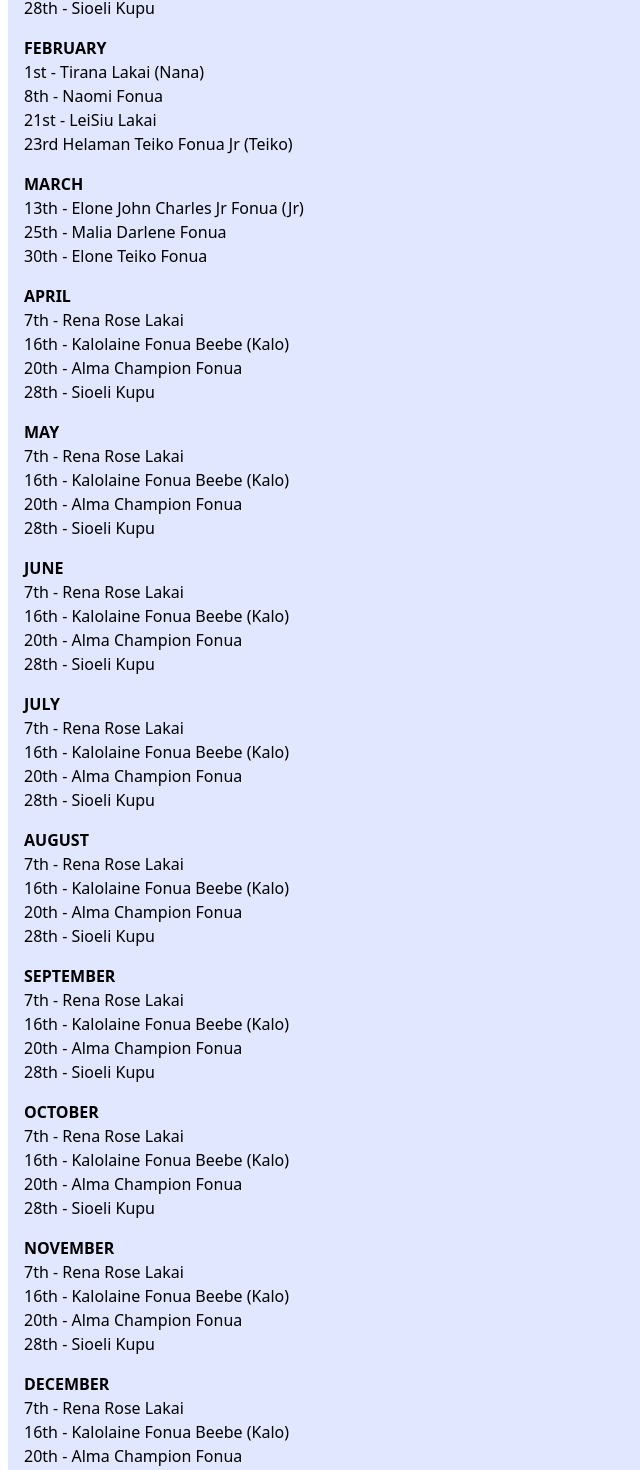
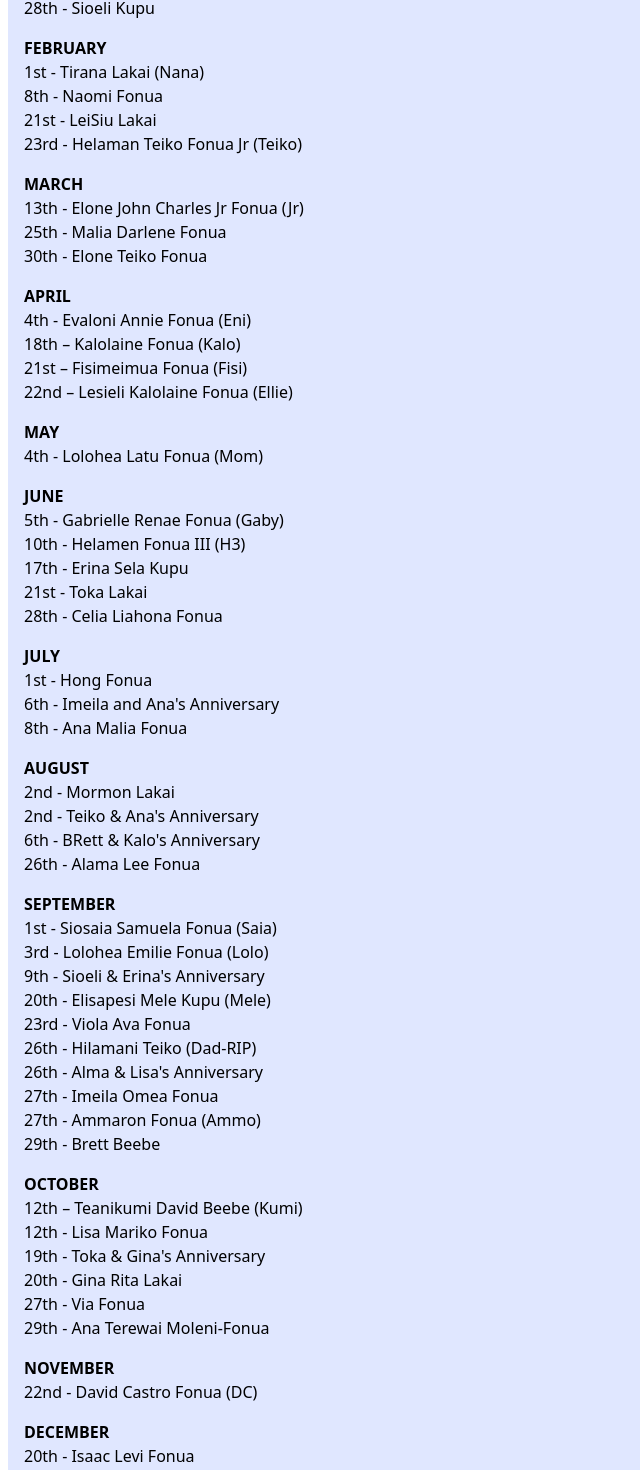
Before and after one commit to sfonua10/family-birthdays-anniversaries, a Next.js app: page / in a window 1280 px wide. Shown: the part 116-1586 px from the top of the page, without its empty margins (0-640 px from the left). Built offline with nearby package versions, Linux system fonts and the light colour scheme.

Commit message:
add rest of birthday content

```diff
--- a/pages/index.js
+++ b/pages/index.js
@@ -1,5 +1,5 @@
 import Head from "next/head";
-import Month from '../components/month';
+import Month from "../components/month";
 
 export default function Home() {
   return (
@@ -8,19 +8,108 @@ export default function Home() {
         <title>Create Next App</title>
         <link rel="icon" href="/favicon.ico" />
       </Head>
-    <Month month="JANUARY" celebrants={['7th - Rena Rose Lakai', '16th - Kalolaine Fonua Beebe (Kalo)', '20th - Alma Champion Fonua', '28th - Sioeli Kupu']} />
-    <Month month="FEBRUARY" celebrants={['1st - Tirana Lakai (Nana)', '8th - Naomi Fonua', '21st - LeiSiu Lakai', '23rd Helaman Teiko Fonua Jr (Teiko)']} />
-    <Month month="MARCH" celebrants={['13th - Elone John Charles Jr Fonua (Jr)', '25th - Malia Darlene Fonua', '30th - Elone Teiko Fonua']} />
-    <Month month="APRIL" celebrants={['7th - Rena Rose Lakai', '16th - Kalolaine Fonua Beebe (Kalo)', '20th - Alma Champion Fonua', '28th - Sioeli Kupu']} />
-    <Month month="MAY" celebrants={['7th - Rena Rose Lakai', '16th - Kalolaine Fonua Beebe (Kalo)', '20th - Alma Champion Fonua', '28th - Sioeli Kupu']} />
-    <Month month="JUNE" celebrants={['7th - Rena Rose Lakai', '16th - Kalolaine Fonua Beebe (Kalo)', '20th - Alma Champion Fonua', '28th - Sioeli Kupu']} />
-    <Month month="JULY" celebrants={['7th - Rena Rose Lakai', '16th - Kalolaine Fonua Beebe (Kalo)', '20th - Alma Champion Fonua', '28th - Sioeli Kupu']} />
-    <Month month="AUGUST" celebrants={['7th - Rena Rose Lakai', '16th - Kalolaine Fonua Beebe (Kalo)', '20th - Alma Champion Fonua', '28th - Sioeli Kupu']} />
-    <Month month="SEPTEMBER" celebrants={['7th - Rena Rose Lakai', '16th - Kalolaine Fonua Beebe (Kalo)', '20th - Alma Champion Fonua', '28th - Sioeli Kupu']} />
-    <Month month="OCTOBER" celebrants={['7th - Rena Rose Lakai', '16th - Kalolaine Fonua Beebe (Kalo)', '20th - Alma Champion Fonua', '28th - Sioeli Kupu']} />
-    <Month month="NOVEMBER" celebrants={['7th - Rena Rose Lakai', '16th - Kalolaine Fonua Beebe (Kalo)', '20th - Alma Champion Fonua', '28th - Sioeli Kupu']} />
-    <Month month="DECEMBER" celebrants={['7th - Rena Rose Lakai', '16th - Kalolaine Fonua Beebe (Kalo)', '20th - Alma Champion Fonua', '28th - Sioeli Kupu']} />
-
+      <Month
+        month="JANUARY"
+        celebrants={[
+          "7th - Rena Rose Lakai",
+          "16th - Kalolaine Fonua Beebe (Kalo)",
+          "20th - Alma Champion Fonua",
+          "28th - Sioeli Kupu",
+        ]}
+      />
+      <Month
+        month="FEBRUARY"
+        celebrants={[
+          "1st - Tirana Lakai (Nana)",
+          "8th - Naomi Fonua",
+          "21st - LeiSiu Lakai",
+          "23rd - Helaman Teiko Fonua Jr (Teiko)",
+        ]}
+      />
+      <Month
+        month="MARCH"
+        celebrants={[
+          "13th - Elone John Charles Jr Fonua (Jr)",
+          "25th - Malia Darlene Fonua",
+          "30th - Elone Teiko Fonua",
+        ]}
+      />
+      <Month
+        month="APRIL"
+        celebrants={[
+          "4th - Evaloni Annie Fonua (Eni)",
+          "18th – Kalolaine Fonua (Kalo)",
+          "21st – Fisimeimua Fonua (Fisi)",
+          "22nd – Lesieli Kalolaine Fonua (Ellie)",
+        ]}
+      />
+      <Month month="MAY" celebrants={["4th - Lolohea Latu Fonua (Mom)"]} />
+      <Month
+        month="JUNE"
+        celebrants={[
+          "5th - Gabrielle Renae Fonua (Gaby)",
+          "10th - Helamen Fonua III (H3)",
+          "17th - Erina Sela Kupu",
+          "21st - Toka Lakai",
+          "28th - Celia Liahona Fonua",
+        ]}
+      />
+      <Month
+        month="JULY"
+        celebrants={[
+          "1st - Hong Fonua",
+          "6th - Imeila and Ana's Anniversary",
+          "8th - Ana Malia Fonua",
+        ]}
+      />
+      <Month
+        month="AUGUST"
+        celebrants={[
+          "2nd - Mormon Lakai",
+          "2nd - Teiko & Ana's Anniversary",
+          "6th - BRett & Kalo's Anniversary",
+          "26th - Alama Lee Fonua",
+        ]}
+      />
+      <Month
+        month="SEPTEMBER"
+        celebrants={[
+          "1st - Siosaia Samuela Fonua (Saia)",
+          "3rd - Lolohea Emilie Fonua (Lolo)",
+          "9th - Sioeli & Erina's Anniversary",
+          "20th - Elisapesi Mele Kupu (Mele)",
+          "23rd - Viola Ava Fonua",
+          "26th - Hilamani Teiko (Dad-RIP)",
+          "26th - Alma & Lisa's Anniversary",
+          "27th - Imeila Omea Fonua",
+          "27th - Ammaron Fonua (Ammo)",
+          "29th - Brett Beebe",
+        ]}
+      />
+      <Month
+        month="OCTOBER"
+        celebrants={[
+          "12th – Teanikumi David Beebe (Kumi)",
+          "12th - Lisa Mariko Fonua",
+          "19th - Toka & Gina's Anniversary",
+          "20th - Gina Rita Lakai",
+          "27th - Via Fonua",
+          "29th - Ana Terewai Moleni-Fonua"
+        ]}
+      />
+      <Month
+        month="NOVEMBER"
+        celebrants={[
+          "22nd - David Castro Fonua (DC)"
+        ]}
+      />
+      <Month
+        month="DECEMBER"
+        celebrants={[
+          "20th - Isaac Levi Fonua",
+          "23rd - Joseph Fonua",
+        ]}
+      />
     </div>
   );
 }
```
